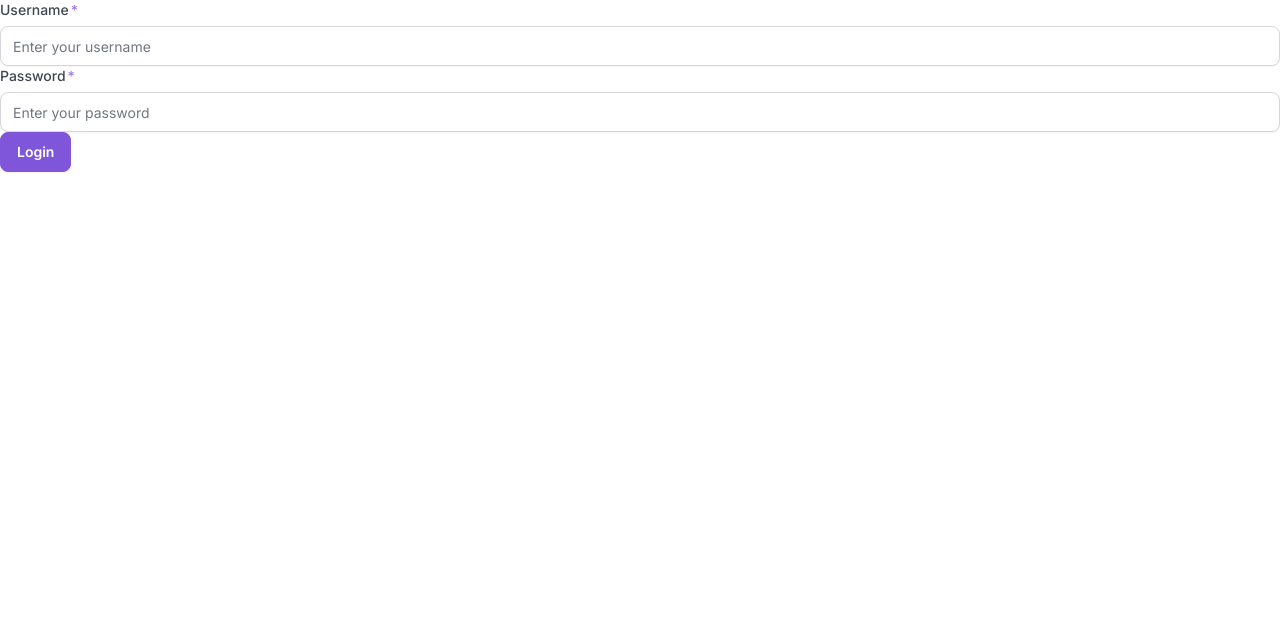
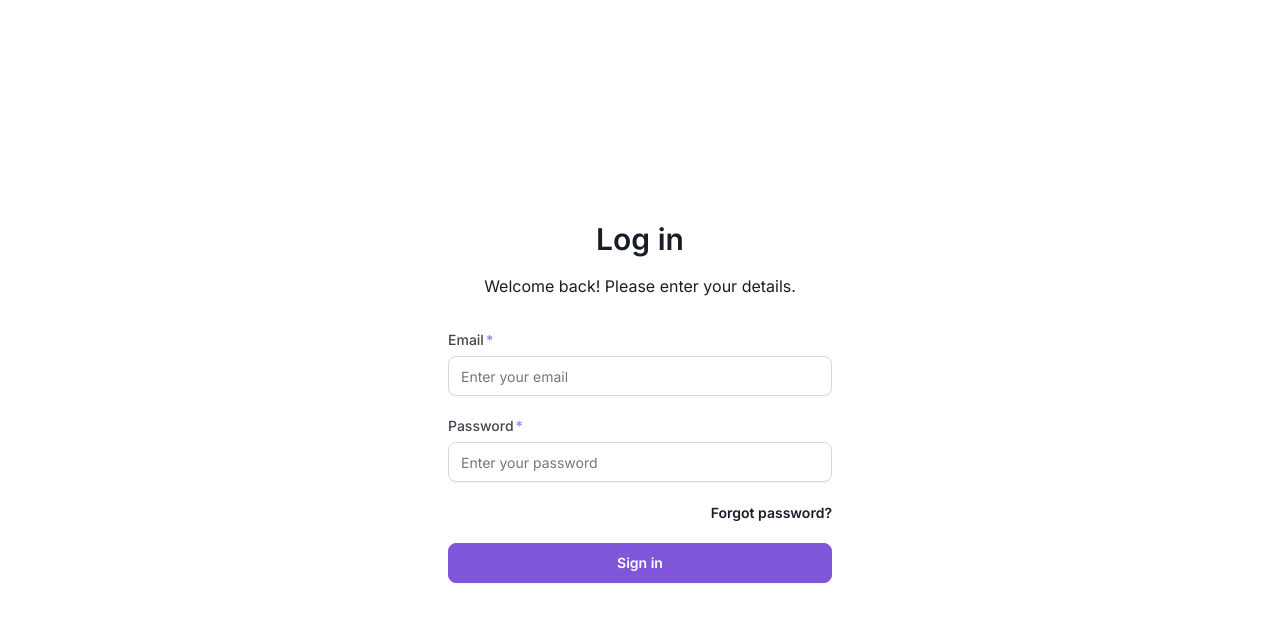
Before and after one commit to ostojics/foredeck, a React (Vite) app in the folder apps/web/: page /login in a window 1280 px wide. Shown: the top 622 px of the page. Built offline with nearby package versions, Linux system fonts and the light colour scheme; no server answers.

Commit message:
S-auth-01 (#20)
* implement login form

* adjustments

```diff
--- a/apps/web/src/components/input/input.tsx
+++ b/apps/web/src/components/input/input.tsx
@@ -14,7 +14,14 @@ export const Input = React.forwardRef<HTMLInputElement, InputProps>(
     const sizeClass = styles[`input--size-${size}` as keyof typeof styles];
     const errorClass = error ? styles['input--error'] : undefined;
 
-    return <BaseInput ref={ref} className={clsx(styles.input, sizeClass, errorClass, className)} {...props} />;
+    return (
+      <BaseInput
+        ref={ref}
+        className={clsx(styles.input, sizeClass, errorClass, className)}
+        aria-invalid={error}
+        {...props}
+      />
+    );
   },
 );
 
--- a/apps/web/src/modules/auth/components/login-form.tsx
+++ /dev/null
@@ -1,47 +0,0 @@
-import {useValidateLogin} from '@/modules/auth/hooks/use-validate-login';
-import {Input} from '@/components/input/input';
-import {Button} from '@/components/button/button';
-import {FormLabel} from '@/components/form-label/form-label';
-import {FormControl} from '@/components/form-control/form-control';
-import {FormErrorMessage} from '@/components/form-error-message/form-error-message';
-
-const LoginPage = () => {
-  const {
-    register,
-    handleSubmit,
-    formState: {errors},
-  } = useValidateLogin();
-
-  return (
-    <section>
-      {/* eslint-disable-next-line no-console */}
-      <form onSubmit={handleSubmit(() => console.log('submit'))}>
-        <FormControl error={!!errors.username}>
-          <FormLabel htmlFor="username" required>
-            Username
-          </FormLabel>
-          <Input id="username" placeholder="Enter your username" error={!!errors.username} {...register('username')} />
-          {errors.username && <FormErrorMessage>{errors.username.message}</FormErrorMessage>}
-        </FormControl>
-
-        <FormControl error={!!errors.password}>
-          <FormLabel htmlFor="password" required>
-            Password
-          </FormLabel>
-          <Input
-            id="password"
-            type="password"
-            placeholder="Enter your password"
-            error={!!errors.password}
-            {...register('password')}
-          />
-          {errors.password && <FormErrorMessage>{errors.password.message}</FormErrorMessage>}
-        </FormControl>
-
-        <Button type="submit">Login</Button>
-      </form>
-    </section>
-  );
-};
-
-export default LoginPage;
--- /dev/null
+++ b/apps/web/src/modules/auth/components/login-form/login-form.module.scss
@@ -0,0 +1,53 @@
+.login-form {
+  width: 100%;
+  max-width: 24rem;
+  display: flex;
+  flex-direction: column;
+  gap: 2rem;
+
+  &__header {
+    text-align: center;
+    display: flex;
+    flex-direction: column;
+    gap: 0.75rem;
+  }
+
+  &__title {
+    font-size: 1.875rem;
+    font-weight: 600;
+    color: var(--color-text-default);
+    margin: 0;
+  }
+
+  &__subtitle {
+    font-size: 1rem;
+    color: var(--color-text-muted);
+    margin: 0;
+  }
+
+  &__form {
+    display: flex;
+    flex-direction: column;
+    gap: 1.25rem;
+  }
+
+  &__actions {
+    display: flex;
+    justify-content: flex-end;
+  }
+
+  &__forgot-password {
+    font-size: 0.875rem;
+    font-weight: 600;
+    color: var(--color-primary-default);
+    text-decoration: none;
+
+    &:hover {
+      text-decoration: underline;
+    }
+  }
+
+  &__submit {
+    width: 100%;
+  }
+}
--- /dev/null
+++ b/apps/web/src/modules/auth/components/login-form/login-form.tsx
@@ -0,0 +1,77 @@
+import {Link, useNavigate} from '@tanstack/react-router';
+import {useValidateLogin} from '@/modules/auth/hooks/use-validate-login';
+import {useLoginMutation} from '@/modules/auth/hooks/use-login-mutation';
+import {Input} from '@/components/input/input';
+import {Button} from '@/components/button/button';
+import {FormLabel} from '@/components/form-label/form-label';
+import {FormControl} from '@/components/form-control/form-control';
+import {FormErrorMessage} from '@/components/form-error-message/form-error-message';
+import styles from './login-form.module.scss';
+import {LoginDTO} from '@acme/contracts';
+
+const LoginForm = () => {
+  const {
+    register,
+    handleSubmit,
+    formState: {errors},
+  } = useValidateLogin();
+
+  const navigate = useNavigate();
+  const mutation = useLoginMutation();
+
+  const onSubmit = (data: LoginDTO) => {
+    mutation.mutate(data, {
+      onSuccess: () => {
+        void navigate({to: '/home'});
+      },
+      onError: () => {
+        alert('Login failed. Please check your credentials.');
+      },
+    });
+  };
+
+  return (
+    <div className={styles['login-form']}>
+      <div className={styles['login-form__header']}>
+        <h1 className={styles['login-form__title']}>Log in</h1>
+        <p className={styles['login-form__subtitle']}>Welcome back! Please enter your details.</p>
+      </div>
+
+      <form className={styles['login-form__form']} onSubmit={handleSubmit(onSubmit)}>
+        <FormControl error={!!errors.email}>
+          <FormLabel htmlFor="email" required>
+            Email
+          </FormLabel>
+          <Input id="email" type="email" placeholder="Enter your email" error={!!errors.email} {...register('email')} />
+          {errors.email && <FormErrorMessage>{errors.email.message}</FormErrorMessage>}
+        </FormControl>
+
+        <FormControl error={!!errors.password}>
+          <FormLabel htmlFor="password" required>
+            Password
+          </FormLabel>
+          <Input
+            id="password"
+            type="password"
+            placeholder="Enter your password"
+            error={!!errors.password}
+            {...register('password')}
+          />
+          {errors.password && <FormErrorMessage>{errors.password.message}</FormErrorMessage>}
+        </FormControl>
+
+        <div className={styles['login-form__actions']}>
+          <Link to="/login" className={styles['login-form__forgot-password']}>
+            Forgot password?
+          </Link>
+        </div>
+
+        <Button type="submit" className={styles['login-form__submit']} disabled={mutation.isPending}>
+          {mutation.isPending ? 'Signing in...' : 'Sign in'}
+        </Button>
+      </form>
+    </div>
+  );
+};
+
+export default LoginForm;
--- /dev/null
+++ b/apps/web/src/modules/auth/components/login-page/login-page.module.scss
@@ -0,0 +1,9 @@
+.login-page {
+  display: flex;
+  flex-direction: column;
+  align-items: center;
+  justify-content: center;
+  min-height: 100vh;
+  padding: 16px;
+  background-color: var(--color-bg-default);
+}
--- /dev/null
+++ b/apps/web/src/modules/auth/components/login-page/login-page.tsx
@@ -0,0 +1,12 @@
+import LoginForm from '../login-form/login-form';
+import styles from './login-page.module.scss';
+
+const LoginPage = () => {
+  return (
+    <main className={styles['login-page']}>
+      <LoginForm />
+    </main>
+  );
+};
+
+export default LoginPage;
--- /dev/null
+++ b/apps/web/src/modules/auth/hooks/use-login-mutation.ts
@@ -0,0 +1,8 @@
+import {useMutation} from '@tanstack/react-query';
+import {login} from '@/modules/api/auth-api';
+
+export const useLoginMutation = () => {
+  return useMutation({
+    mutationFn: login,
+  });
+};
--- a/apps/web/src/modules/auth/hooks/use-validate-login.ts
+++ b/apps/web/src/modules/auth/hooks/use-validate-login.ts
@@ -6,7 +6,7 @@ export const useValidateLogin = () => {
   return useForm<LoginDTO>({
     resolver: standardSchemaResolver(loginSchema),
     defaultValues: {
-      username: '',
+      email: '',
       password: '',
     },
   });
--- a/apps/web/src/routes/login.tsx
+++ b/apps/web/src/routes/login.tsx
@@ -1,6 +1,6 @@
 import {createFileRoute} from '@tanstack/react-router';
-import LoginForm from '@/modules/auth/components/login-form';
+import LoginPage from '@/modules/auth/components/login-page/login-page';
 
 export const Route = createFileRoute('/login')({
-  component: () => <LoginForm />,
+  component: () => <LoginPage />,
 });
--- a/packages/contracts/src/schemas/auth.ts
+++ b/packages/contracts/src/schemas/auth.ts
@@ -1,7 +1,7 @@
 import {z} from 'zod/v4';
 
 export const loginSchema = z.object({
-  username: z.string().min(1, 'Username is required'),
+  email: z.email('Invalid email address'),
   password: z.string().min(1, 'Password is required'),
 });
 
```
Also changed, not shown: 1 other file (tests, documents, lock files or other folders).
